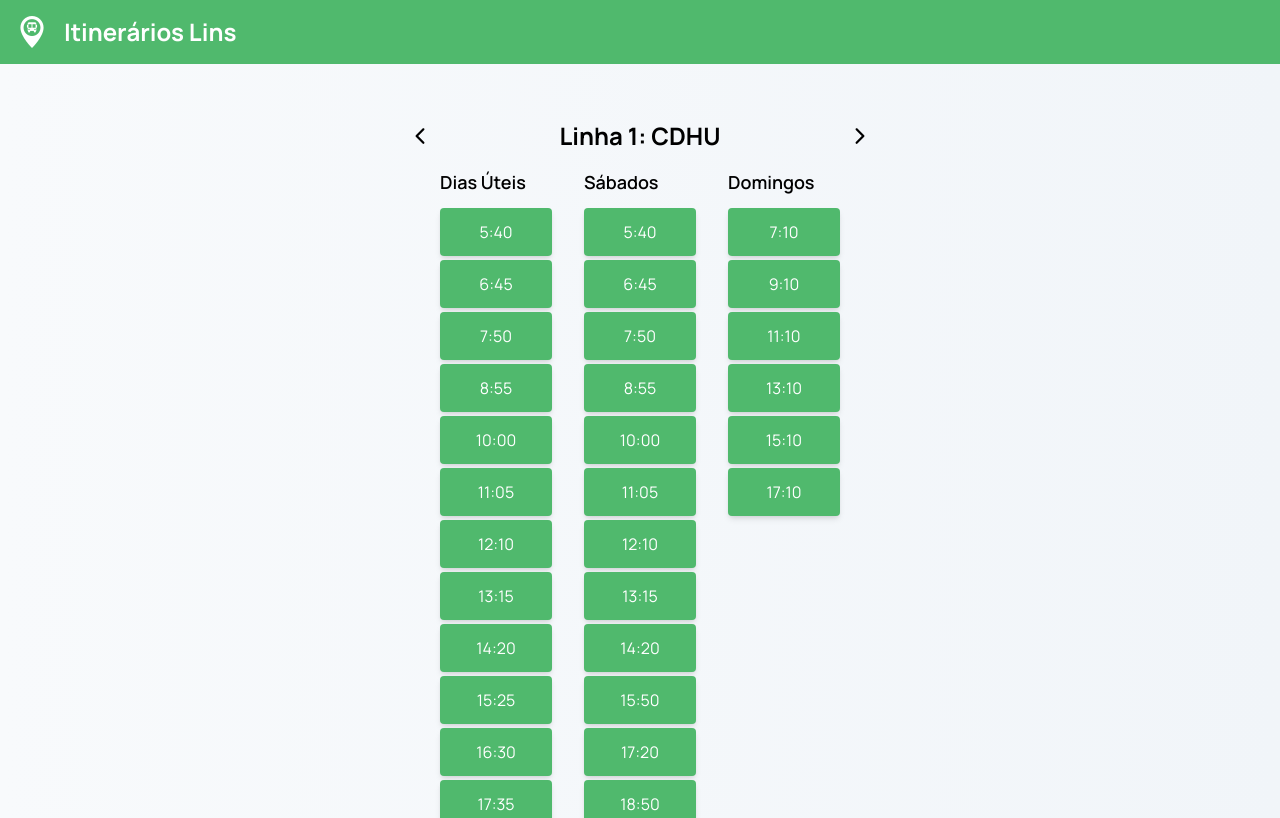
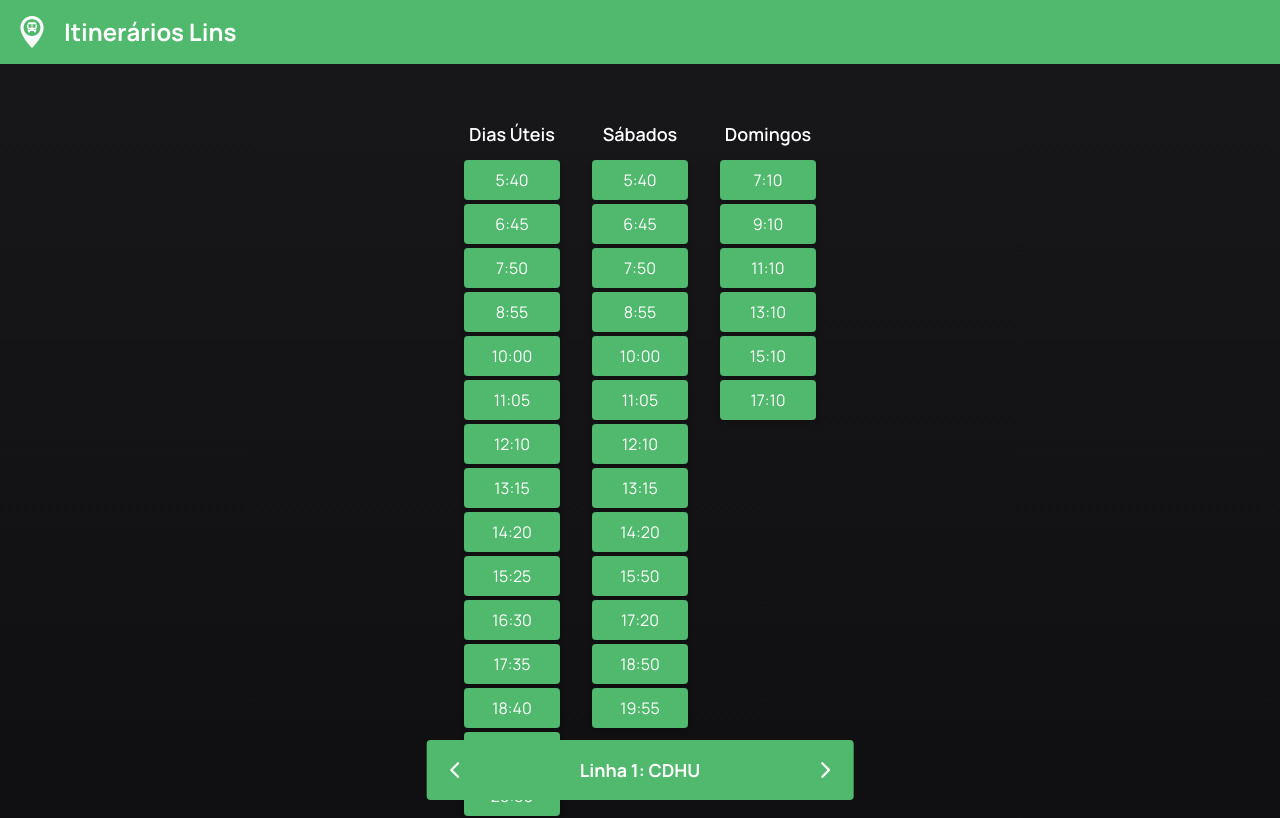
Before and after one commit to soliveirarm/lins-bus, a React (Vite) app: page / in a window 1280 px wide. Shown: the top 818 px of the page. Built offline with nearby package versions, Linux system fonts and the light colour scheme.

Commit message:
feat: add bottom navbar

```diff
--- a/src/App.jsx
+++ b/src/App.jsx
@@ -1,10 +1,11 @@
 import { useState } from "react"
 import { itinerario } from "./data/itinerario.json"
+
 import BusLineSchedule from "./components/BusLineSchedule"
-import { useSwipeable } from "react-swipeable"
 import Legend from "./components/Legend"
 import Header from "./components/Header"
 import Footer from "./components/Footer"
+import BottomNavBar from "./components/BottomNavBar"
 
 function App() {
   const [line, setLine] = useState(1)
@@ -19,29 +20,30 @@ function App() {
     else setLine((prevLine) => prevLine - 1)
   }
 
-  const swipes = useSwipeable({
-    onSwipedLeft: nextLine,
-    onSwipedRight: previousLine,
-  })
-
   const filteredArray = itinerario.filter((item) => item.linha == line)
-  const selectedItem = filteredArray[0]
+  const currentLine = filteredArray[0]
 
   return (
-    <div className="flex flex-col h-full bg-gradient-to-r from-slate-50 to-slate-100">
+    <div className="flex flex-col h-full bg-gradient-to-b from-zinc-900 to-zinc-950 text-white">
       <Header />
 
-      <main {...swipes} className="grow my-10">
+      <main className="grow my-10">
         <BusLineSchedule
           nextLine={nextLine}
           previousLine={previousLine}
-          {...selectedItem}
+          {...currentLine}
         />
       </main>
 
       <Legend />
 
       <Footer />
+
+      <BottomNavBar
+        currentLine={currentLine}
+        nextLine={nextLine}
+        previousLine={previousLine}
+      />
     </div>
   )
 }
--- /dev/null
+++ b/src/components/BottomNavBar.jsx
@@ -0,0 +1,30 @@
+/* eslint-disable react/prop-types */
+import { IoIosArrowForward, IoIosArrowBack } from "react-icons/io"
+import { useSwipeable } from "react-swipeable"
+
+function BottomNavBar({ currentLine, previousLine, nextLine }) {
+  const swipes = useSwipeable({
+    onSwipedLeft: nextLine,
+    onSwipedRight: previousLine,
+  })
+  return (
+    <div
+      {...swipes}
+      className="fixed bottom-0 w-full md:w-1/3 md:left-1/2 md:-translate-x-1/2"
+    >
+      <span className="flex justify-between  p-4 bg-custom-green rounded">
+        <button className="text-2xl" onClick={previousLine}>
+          <IoIosArrowBack />
+        </button>
+        <p className="font-bold text-lg">
+          Linha {currentLine.linha}: {currentLine.nome}
+        </p>
+        <button className="text-2xl" onClick={nextLine}>
+          <IoIosArrowForward />
+        </button>
+      </span>
+    </div>
+  )
+}
+
+export default BottomNavBar
--- a/src/components/BusLineSchedule.jsx
+++ b/src/components/BusLineSchedule.jsx
@@ -1,25 +1,12 @@
+/* eslint-disable react/prop-types */
 import TimetableList from "./TimetableList"
-import { IoIosArrowForward, IoIosArrowBack } from "react-icons/io"
 
-function BusLineSchedule({ linha, nome, horarios, previousLine, nextLine }) {
+function BusLineSchedule({ horarios }) {
   const { dias_uteis, sabados, domingos } = horarios
+
   return (
     <div className="flex flex-col items-center gap-4 p-4">
-      <span className="flex justify-between items-center gap-4">
-        <button className="text-2xl" onClick={previousLine}>
-          <IoIosArrowBack />
-        </button>
-
-        <h2 className="text-xl sm:text-2xl font-bold sm:w-96 text-center">
-          Linha {linha}: {nome}
-        </h2>
-
-        <button className="text-2xl" onClick={nextLine}>
-          <IoIosArrowForward />
-        </button>
-      </span>
-
-      <span className="flex gap-8">
+      <span className="flex gap-4 sm:gap-8">
         <TimetableList title="Dias Úteis" day={dias_uteis} />
         <TimetableList title="Sábados" day={sabados} />
         {domingos && <TimetableList title="Domingos" day={domingos} />}
@@ -29,15 +16,3 @@ function BusLineSchedule({ linha, nome, horarios, previousLine, nextLine }) {
 }
 
 export default BusLineSchedule
-
-BusLineSchedule.propTypes = {
-  linha: String,
-  nome: String,
-  horarios: {
-    dias_uteis: [],
-    sabados: [],
-    domingos: [],
-  },
-  previousLine: () => {},
-  nextLine: () => {},
-}
--- a/src/components/Footer.jsx
+++ b/src/components/Footer.jsx
@@ -1,6 +1,6 @@
 function Footer() {
   return (
-    <footer className="bg-slate-200 p-4">
+    <footer className="bg-black p-4 text-center mb-16">
       <p>
         Desenvolvido por{" "}
         <a
--- a/src/components/Legend.jsx
+++ b/src/components/Legend.jsx
@@ -1,3 +1,5 @@
+/* eslint-disable react/prop-types */
+
 function LegendItem({ icon, title }) {
   return (
     <div className="flex gap-2 items-center">
@@ -7,14 +9,9 @@ function LegendItem({ icon, title }) {
   )
 }
 
-LegendItem.propTypes = {
-  icon: String,
-  title: String,
-}
-
 function Legend() {
   return (
-    <section className="self-center flex flex-col gap-4 p-4">
+    <section className="self-center flex flex-col gap-4 p-4 mb-10">
       <h2 className="text-xl font-bold text-center">Legenda</h2>
 
       <LegendItem icon="fatec" title="Fatec" />
--- a/src/components/TimetableList.jsx
+++ b/src/components/TimetableList.jsx
@@ -1,11 +1,13 @@
-function TimetableList({ title, day }) {
+/* eslint-disable react/prop-types */
+
+function TimetableList({ title, day = [] }) {
   return (
     <div>
-      <h3 className="font-semibold text-lg mb-3">{title}</h3>
+      <h3 className="font-semibold text-lg mb-3 text-center">{title}</h3>
       <ul className="flex flex-col gap-1 items-center">
         {day.map(({ horario, tags }) => (
           <li
-            className="relative flex flex-col py-3 rounded bg-custom-green text-white shadow-md w-28 text-center cursor-pointer"
+            className="relative flex flex-col py-2 rounded bg-custom-green text-white shadow-md w-24 text-center cursor-pointer"
             key={horario}
           >
             <p>{horario}</p>
@@ -15,7 +17,7 @@ function TimetableList({ title, day }) {
                   return (
                     <span key={tag}>
                       <img
-                        className="w-5 absolute right-1 bottom-1"
+                        className="w-4 absolute right-1 bottom-1"
                         src={`icons/${tag}.svg`}
                         alt={`Ícone ${tag}`}
                       />
@@ -25,12 +27,12 @@ function TimetableList({ title, day }) {
                   return (
                     <span key={tag}>
                       <img
-                        className="w-5 absolute right-1 top-1"
+                        className="w-4 absolute right-1 top-1"
                         src={`icons/bellagio.svg`}
                         alt={`Ícone bellagio`}
                       />
                       <img
-                        className="w-5 absolute right-1 bottom-1"
+                        className="w-4 absolute right-1 bottom-1"
                         src={`icons/fatec.svg`}
                         alt={`Ícone fatec`}
                       />
@@ -44,9 +46,4 @@ function TimetableList({ title, day }) {
   )
 }
 
-TimetableList.propTypes = {
-  title: String,
-  day: [],
-}
-
 export default TimetableList
```
